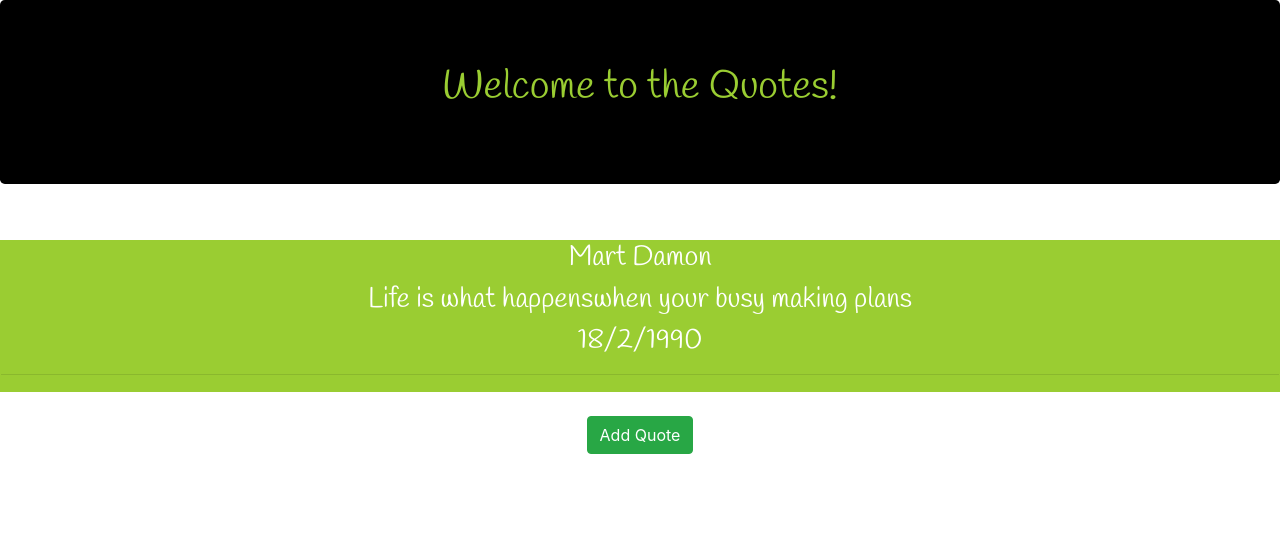
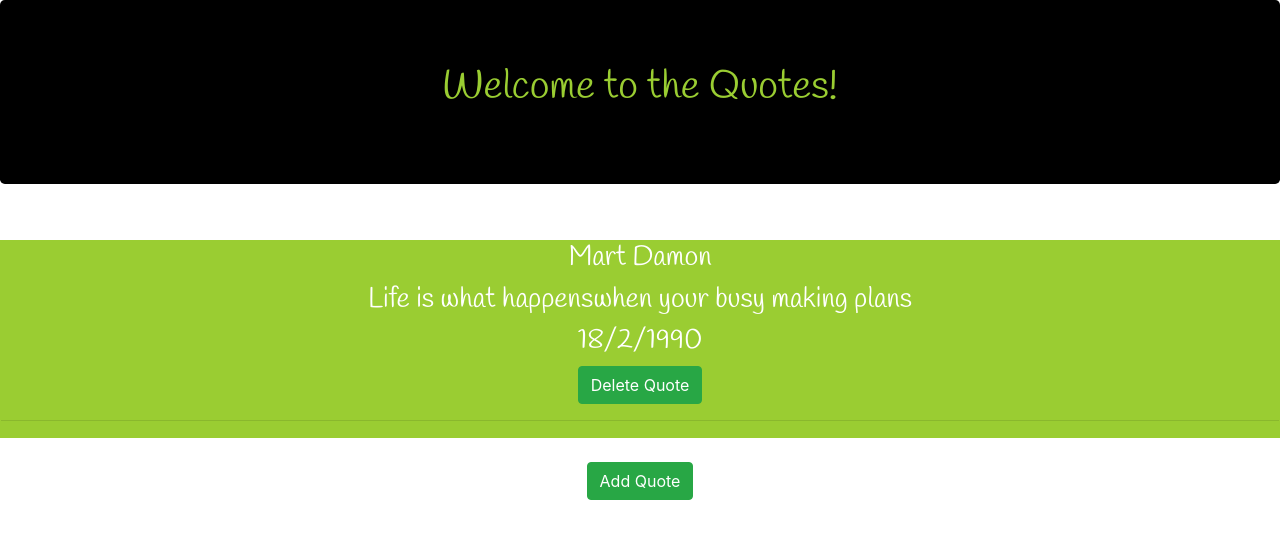
Before and after one commit to Anne56njeri/Quotes, an Angular app: page / in a window 1280 px wide. Shown: the top 538 px of the page. Built offline with nearby package versions, Linux system fonts and the light colour scheme.

Commit message:
a delete button has been added

```diff
--- a/src/app/app.component.html
+++ b/src/app/app.component.html
@@ -4,13 +4,14 @@
     Welcome to the  Quotes!
   </h1>
 </div>
+
 <br>
 <div class="container" class="bing">
 <div *ngFor='let quote of quotes' >
 <h3>{{quote.name}}</h3>
 <h3>{{quote.quote}}</h3>
 <h3>{{quote.date}}</h3>
-
+<button class="btn btn-success" (click)= 'quoteDelete(true)' >Delete Quote</button>
 <hr>
 </div>
 
@@ -18,3 +19,4 @@
 <br>
 
 <app-quote-form (addQuote)="addNewQuote($event)"></app-quote-form>
+</div>
--- a/src/app/app.component.ts
+++ b/src/app/app.component.ts
@@ -7,6 +7,7 @@ import{Quotes} from './items'
   styleUrls: ['./app.component.css']
 })
 export class AppComponent {
+
 
   quotes = [
     new Quotes ("Mart Damon","Life is what happenswhen your busy making plans","18/2/1990")
--- a/src/app/quote-details/quote-details.component.ts
+++ b/src/app/quote-details/quote-details.component.ts
@@ -6,6 +6,7 @@ import {Quotes} from'../items'
   styleUrls: ['./quote-details.component.css']
 })
 export class QuoteDetailsComponent implements OnInit {
+
   @Input() quote:Quotes;
   constructor() { }
 
--- a/src/app/quote-form/quote-form.component.html
+++ b/src/app/quote-form/quote-form.component.html
@@ -29,4 +29,3 @@
 <div *ngFor='let quote of quotes'>
 <app-quote-details [quote]='quote'></app-quote-details>
 </div-->
-{{newQuote.name}}
--- a/src/app/quote-form/quote-form.component.ts
+++ b/src/app/quote-form/quote-form.component.ts
@@ -20,6 +20,7 @@ quoteInfo(){
   this.showQuote= !this.showQuote;
 }
 
+
   constructor() {
   this.showQuote= false }
 
```
Also changed, not shown: 3 other files (tests, documents, lock files or other folders).
